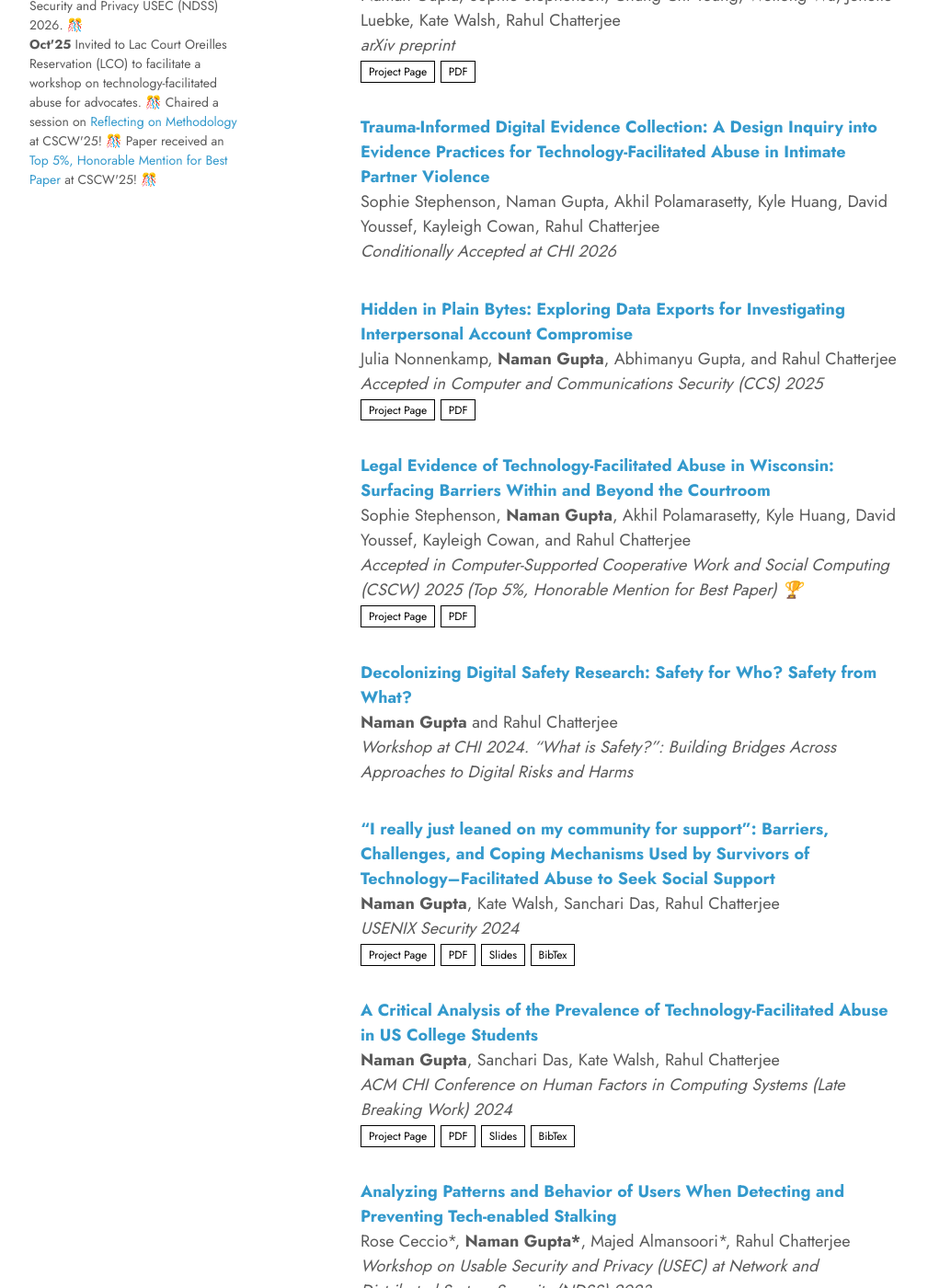
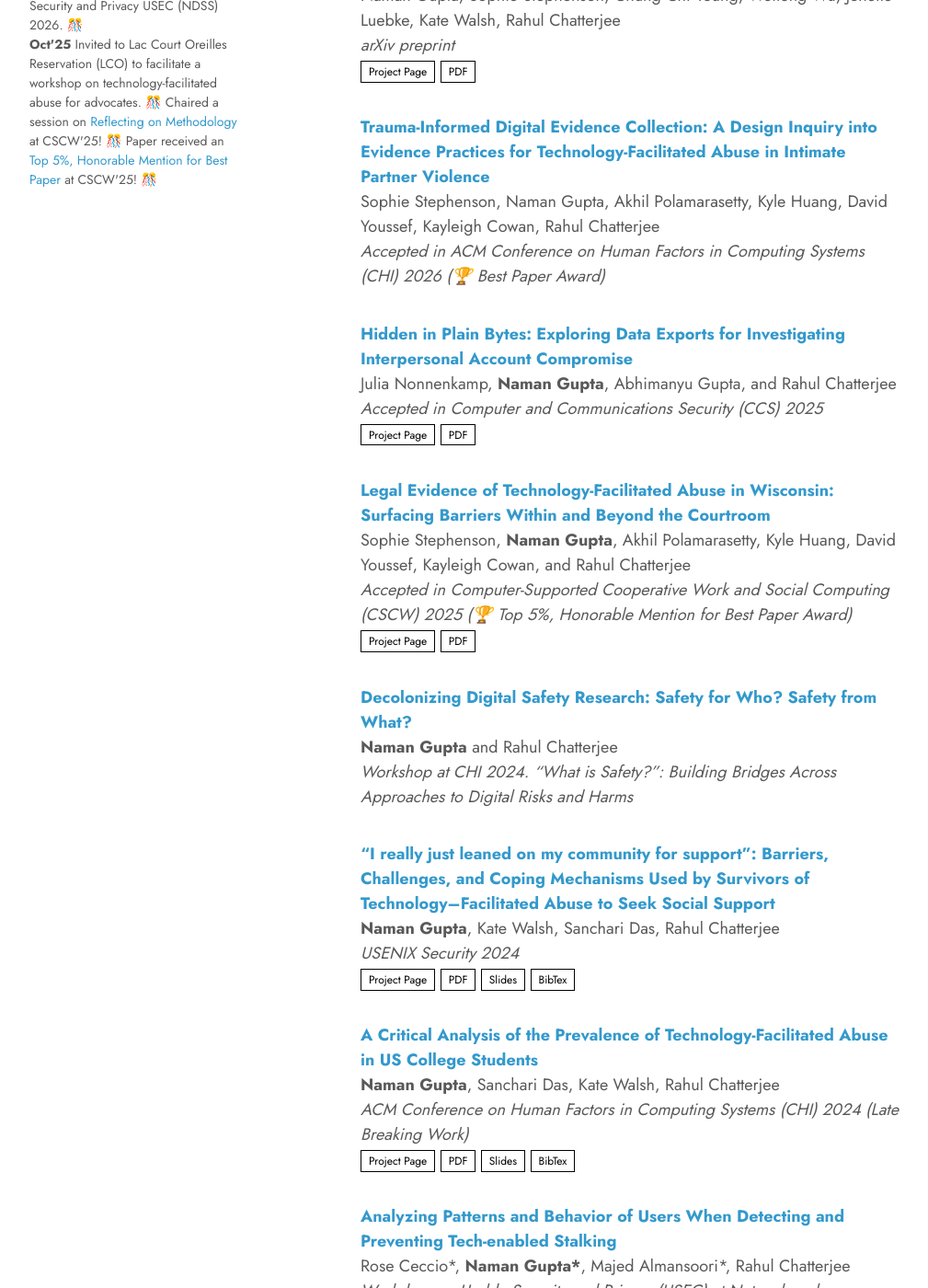
Before and after one commit to naman/naman.github.io, a Jekyll site: the page built from index.md, in a window 1280 px wide and 1400 px high, scrolled down 858 px. Shown: the whole window at 92% size, without its empty margins (128-1137 px from the left). Built offline with Jekyll 4.4.1, drawn with Linux system fonts in a browser that asks for light colours; nearby versions of some CDN libraries; a style sheet for code colours, icons or effects is not loaded.

Commit message:
best paper

```diff
--- a/_data/publications.yml
+++ b/_data/publications.yml
@@ -12,7 +12,7 @@ main:
   - title: 'Trauma-Informed Digital Evidence Collection: A Design Inquiry into Evidence Practices for Technology-Facilitated Abuse in Intimate Partner Violence'
     authors: Sophie Stephenson, Naman Gupta, Akhil Polamarasetty, Kyle Huang, David Youssef, Kayleigh Cowan, Rahul Chatterjee
     date: '2026-01-15'
-    publication: 'Conditionally Accepted at CHI 2026'
+    publication: 'Accepted in ACM Conference on Human Factors in Computing Systems (CHI) 2026 (🏆 Best Paper Award)'
     # pdf: assets/files/papers/usenix24.pdf
     # bibtex: assets/files/bibs/usenix24.bib
     # slides: assets/files/slides/usenix24.pdf
@@ -33,7 +33,7 @@ main:
   - title: 'Legal Evidence of Technology-Facilitated Abuse in Wisconsin: Surfacing Barriers Within and Beyond the Courtroom'
     authors: Sophie Stephenson, <strong>Naman Gupta</strong>, Akhil Polamarasetty, Kyle Huang, David Youssef, Kayleigh Cowan, and Rahul Chatterjee
     date: '2024-11-08'
-    publication: 'Accepted in Computer-Supported Cooperative Work and Social Computing (CSCW) 2025 (Top 5%, Honorable Mention for Best Paper) 🏆'
+    publication: 'Accepted in Computer-Supported Cooperative Work and Social Computing (CSCW) 2025 (🏆 Top 5%, Honorable Mention for Best Paper Award)'
     pdf: assets/files/papers/cscw25_legalevidence.pdf
     # bibtex: assets/files/bibs/usenix24.bib
     # slides: assets/files/slides/usenix24.pdf
@@ -64,7 +64,7 @@ main:
   - title: A Critical Analysis of the Prevalence of Technology-Facilitated Abuse in US College Students
     authors: <strong>Naman Gupta</strong>, Sanchari Das, Kate Walsh, Rahul Chatterjee
     date: '2024-02-01'
-    publication: 'ACM CHI Conference on Human Factors in Computing Systems (Late Breaking Work) 2024'
+    publication: 'ACM Conference on Human Factors in Computing Systems (CHI) 2024 (Late Breaking Work)'
     pdf: assets/files/papers/chilbw24.pdf
     bibtex: assets/files/bibs/chilbw24.bib
     slides: assets/files/slides/chilbw24.pdf
```
